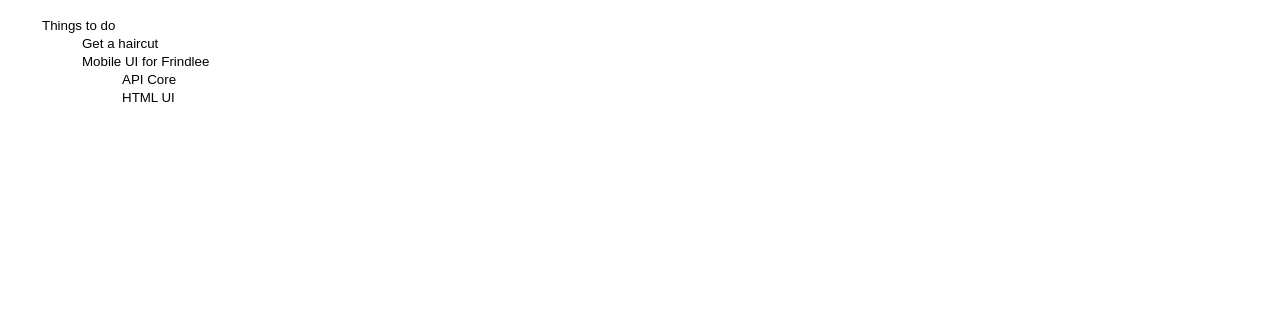
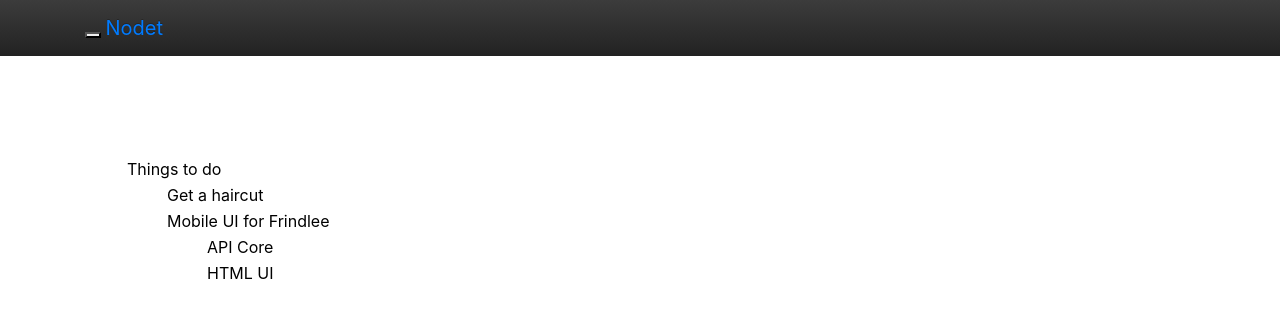
Before and after one commit to binnyva/Nodet, a React (Create React App) app: page / in a window 1280 px wide. Shown: the top 318 px of the page. Built offline with nearby package versions, Linux system fonts and the light colour scheme.

Commit message:
Hiding now works cleaner. Added Bootstap

```diff
--- a/public/index.html
+++ b/public/index.html
@@ -25,7 +25,24 @@
     <noscript>
       You need to enable JavaScript to run this app.
     </noscript>
-    <div id="root"></div>
+
+    <div id="header" class="navbar navbar-inverse navbar-fixed-top" role="navigation">
+    <div id="nav" class="container">
+      <div class="navbar-header">
+        <button type="button" class="navbar-toggle" data-toggle="collapse" data-target=".navbar-collapse">
+          <span class="sr-only">Toggle navigation</span>
+          <span class="icon-bar"></span>
+          <span class="icon-bar"></span>
+          <span class="icon-bar"></span>
+        </button>
+        <a class="navbar-brand" href="/">Nodet</a>
+      </div>
+    </div>
+    </div>
+
+    <div id="content" class="container">
+      <div id="root"></div>
+    </div>
     <!--
       This HTML file is a template.
       If you open it directly in the browser, you will see an empty page.
--- a/src/App.js
+++ b/src/App.js
@@ -1,5 +1,7 @@
 import React, { Component } from 'react';
 import './App.css';
+import 'bootstrap/dist/css/bootstrap.min.css';
+import 'bootstrap/dist/css/bootstrap-theme.min.css';
 import data from './data.json';
 
 class Node extends Component {
@@ -10,10 +12,14 @@ class Node extends Component {
 		this.state = {
 			value: props.node.title,
 			childCount: child_count,
-			plus: ''
+			status: 'open',
+			plus: '',
+			plusIcon: ''
 		}
 
+		// The limitations of the ES6 syntax.
 	    this.handleChange = this.handleChange.bind(this);
+	    this.toggle = this.toggle.bind(this);
 	}
 	componentDidMount() {
 		this.setText();
@@ -25,24 +31,32 @@ class Node extends Component {
 	}
 
 	toggle() {
-		this.state.status = (this.state.status === 'open') ? 'close' : 'open'; // Intentionally not using setState. Or the next line won't work as expected.
+		if(this.state.status === 'open'){
+			this.state.status = 'close';
+		} else {
+			this.state.status = 'open'; // Intentionally not using setState. Or the next line won't work as expected.
+		}
 		this.setText();
 	}
 
 	setText() {
-		console.log(this.state)
 		if(this.state.childCount > 0) {
-			if(this.state.status === 'open') this.setState({plus:'-'});
-			else if(this.state.status === 'close') this.setState({plus:'+'});
+			if(this.state.status === 'open') {
+				this.setState({plus:'-'});
+				this.setState({plusIcon:'glyphicon-minus'});
+			} else if(this.state.status === 'close') {
+				this.setState({plus:'+'});
+				this.setState({plusIcon:'glyphicon-plus'});
+			}
 		}
 	}
 
 	render() {
 		return (
-			<li>
-				<span className="open-status" onClick={this.toggle}>{this.state.plus}</span>
-				<input type="text" value={this.state.value} onChange={this.handleChange} />
-				<TreeChildren nodes={this.props.node.children} />
+			<li className="node">
+				<span className={'open-status glyphicon ' + this.state.plusIcon} onClick={this.toggle}></span>
+				<input type="text" className="node-text" value={this.state.value} onChange={this.handleChange} />
+				<TreeChildren nodes={this.props.node.children} status={this.state.status} />
 			</li>
 		);
 	}
@@ -53,8 +67,11 @@ class TreeChildren extends Component {
 		var items;
 		if(this.props.nodes) items = this.props.nodes.map((node) => <Node key={node.id} node={node} />);
 
+		var className = "show";
+		if(this.props.status === "close") className = "hide";
+
 		if(items) return (
-			<ul>
+			<ul className={className}>
 				{items}
 			</ul>
 		);
--- a/src/index.css
+++ b/src/index.css
@@ -11,3 +11,11 @@ ul {
 input {
 	border:0;
 }
+#content {
+	margin-top:100px;
+}
+
+.open-status {
+	float:left;
+	margin-left: -15px;
+}
```
